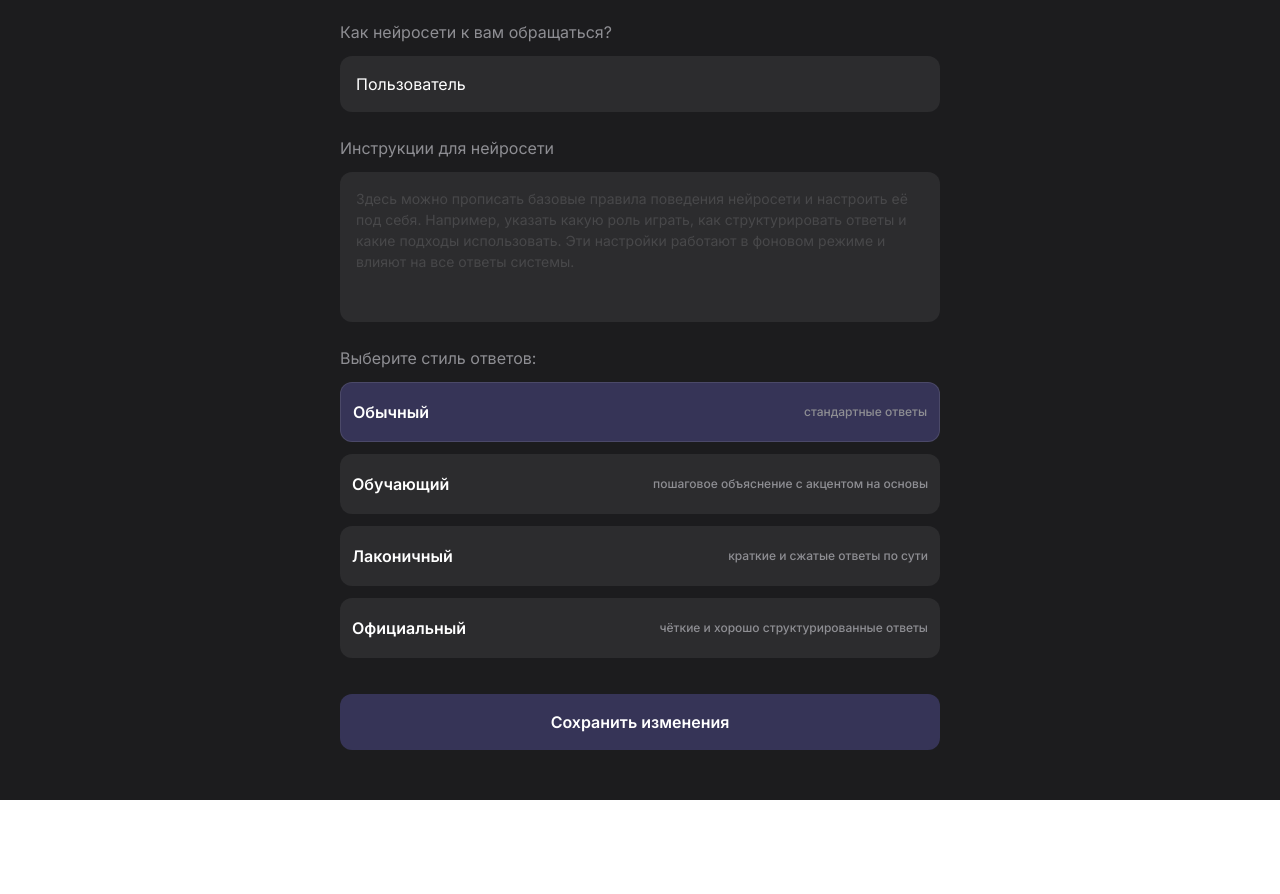
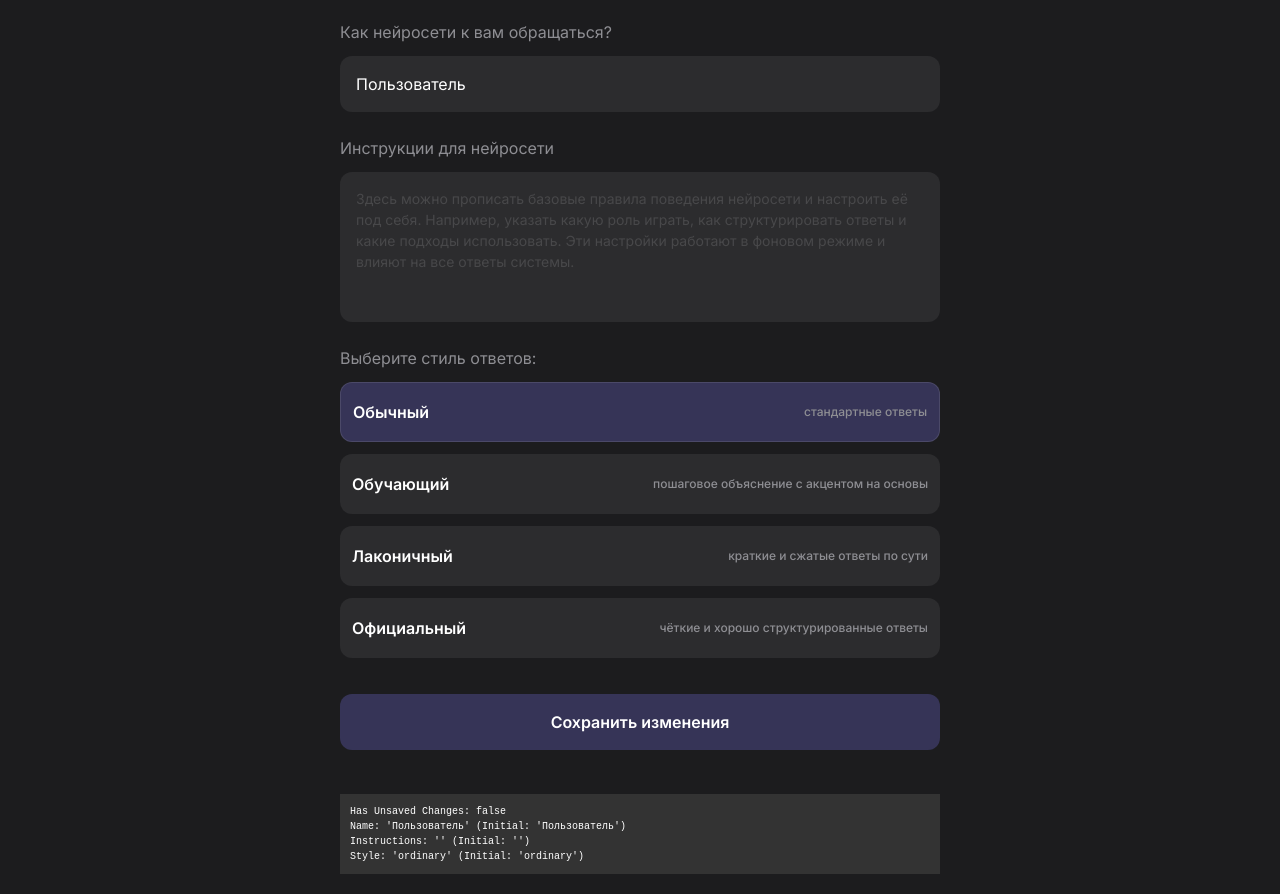
Before and after one commit to amchos/neuro-bot-vite-vue, a Vue app: page /#/settings in a window 1280 px wide. Before the commit the page ends 800 px from the top, so only its background shows below. Built offline with nearby package versions, Linux system fonts and the light colour scheme.

Commit message:
settingsWarningMsg

```diff
--- a/src/views/SettingsView.vue
+++ b/src/views/SettingsView.vue
@@ -226,6 +226,14 @@ onBeforeRouteLeave((to, from, next) => {
       </button>
 
       <div v-if="error" class="error-message">{{ error }}</div>
+
+      <!-- DEBUG INFO -->
+      <div style="margin-top: 20px; padding: 10px; background: #333; font-size: 10px; font-family: monospace;">
+        <p>Has Unsaved Changes: {{ hasUnsavedChanges }}</p>
+        <p>Name: '{{ name }}' (Initial: '{{ initialSettings?.name }}')</p>
+        <p>Instructions: '{{ instructions }}' (Initial: '{{ initialSettings?.instructions }}')</p>
+        <p>Style: '{{ selectedStyle }}' (Initial: '{{ initialSettings?.style }}')</p>
+      </div>
     </div>
   </div>
 </template>
```
